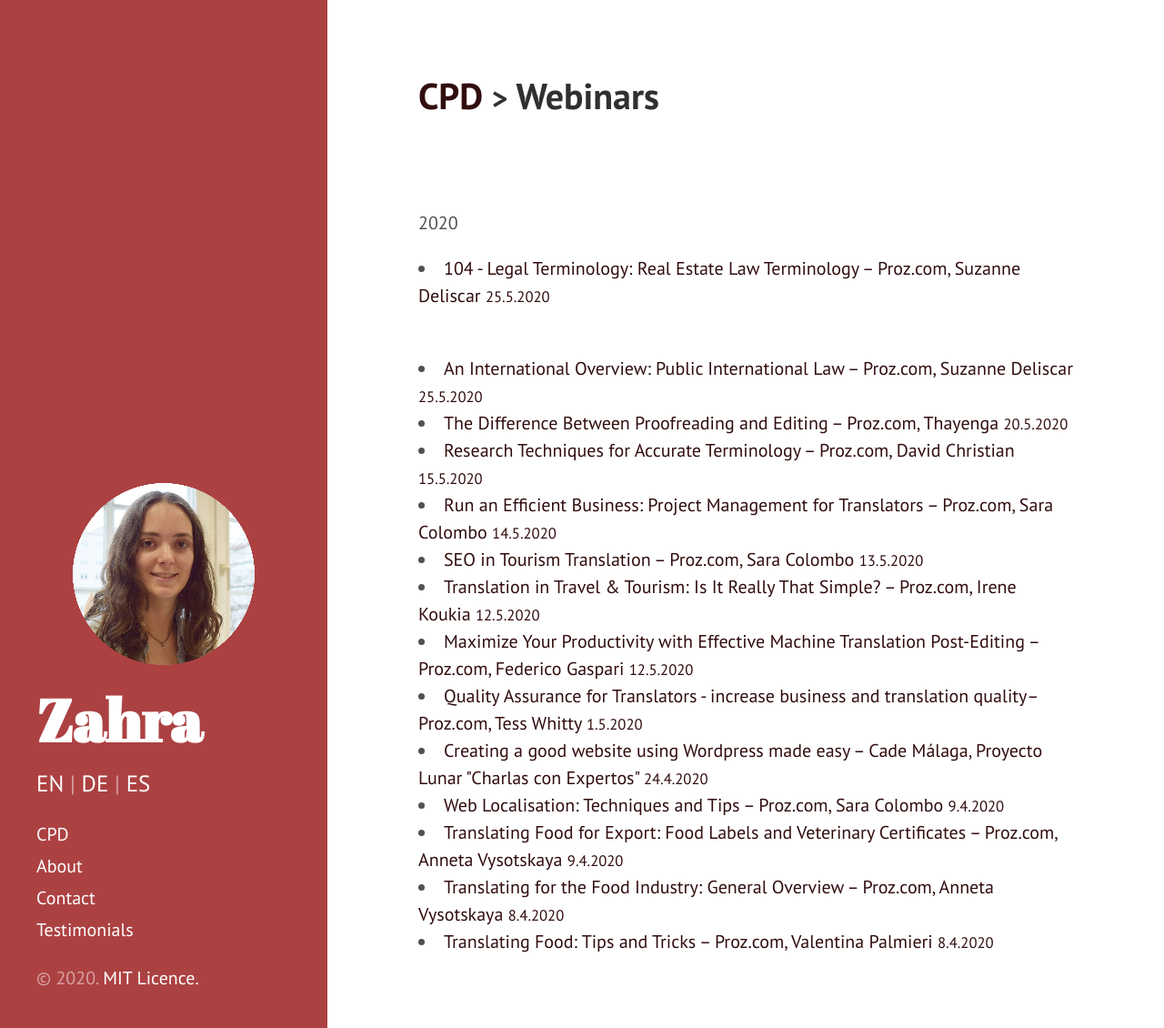
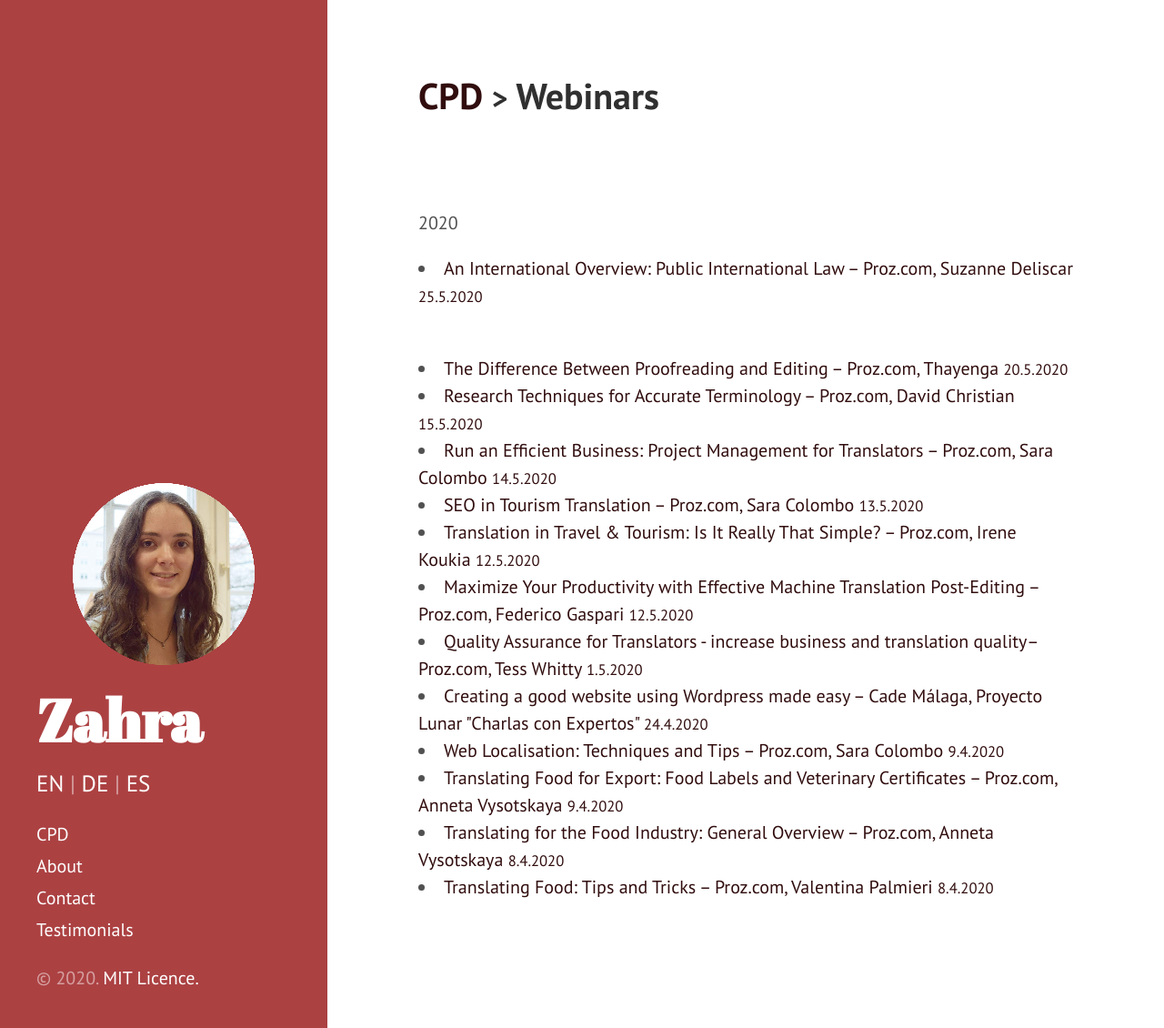
Before and after one commit to Zahra-Claire-Bahrani-Peacock/zahra-claire-bahrani-peacock.github.io, a Jekyll site: the page built from CPD-webinars.md, in a window 1280 px wide and 1130 px high. Shown: the whole window at 91% size. Built offline with Jekyll 4.4.1, drawn with Linux system fonts in a browser that asks for light colours.

Commit message:
Update CPD-webinars.md

```diff
--- a/CPD-webinars.md
+++ b/CPD-webinars.md
@@ -7,10 +7,8 @@ permalink: webinars
 <br>
 <br>
 2020
-<li><a href="https://videos.proz.com/videos/104-legal-terminology-real-estate-law-terminology-1982" target="_blank">104 - Legal Terminology: Real Estate Law Terminology – Proz.com, Suzanne Deliscar <small>25.5.2020</small></a></li>
+<li><a href="https://videos.proz.com/videos/an-international-overview-public-international-law-139" target="_blank">An International Overview: Public International Law – Proz.com, Suzanne Deliscar <small>25.5.2020</small></a></li>
 <br>
-<li><a href="https://videos.proz.com/videos/an-international-overview-public-international-law-139" target="_blank">An International Overview: Public International Law – Proz.com, Suzanne Deliscar <small>25.5.2020</small></a></li>
-
 <li><a href="https://videos.proz.com/videos/the-difference-between-proofreading-and-editing-4" target="_blank">The Difference Between Proofreading and Editing – Proz.com, Thayenga <small>20.5.2020</small></a></li>
 
 <li><a href="https://videos.proz.com/videos/research-techniques-for-accurate-terminology-1301" target="_blank">Research Techniques for Accurate Terminology – Proz.com, David Christian <small>15.5.2020</small></a></li>
```
